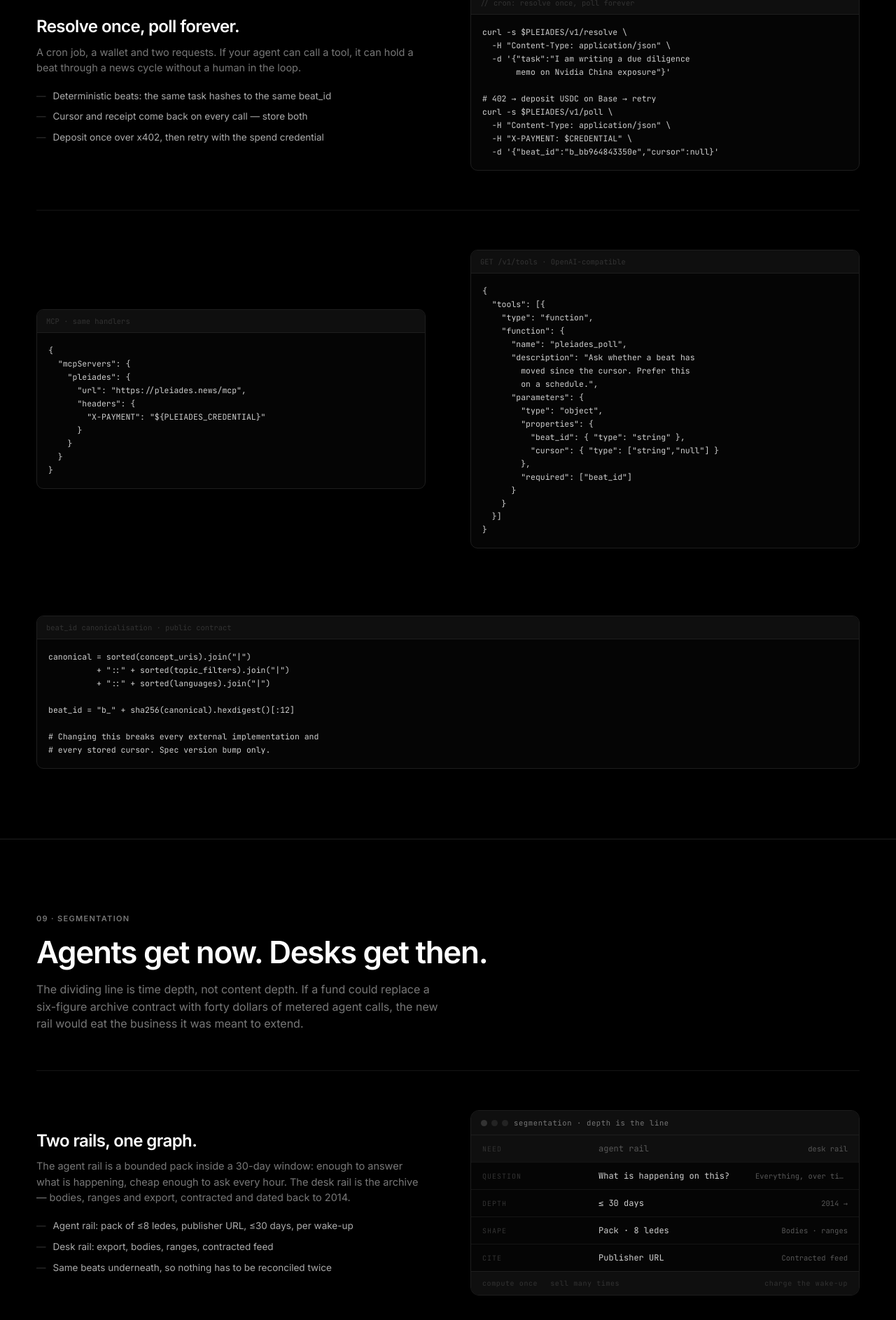
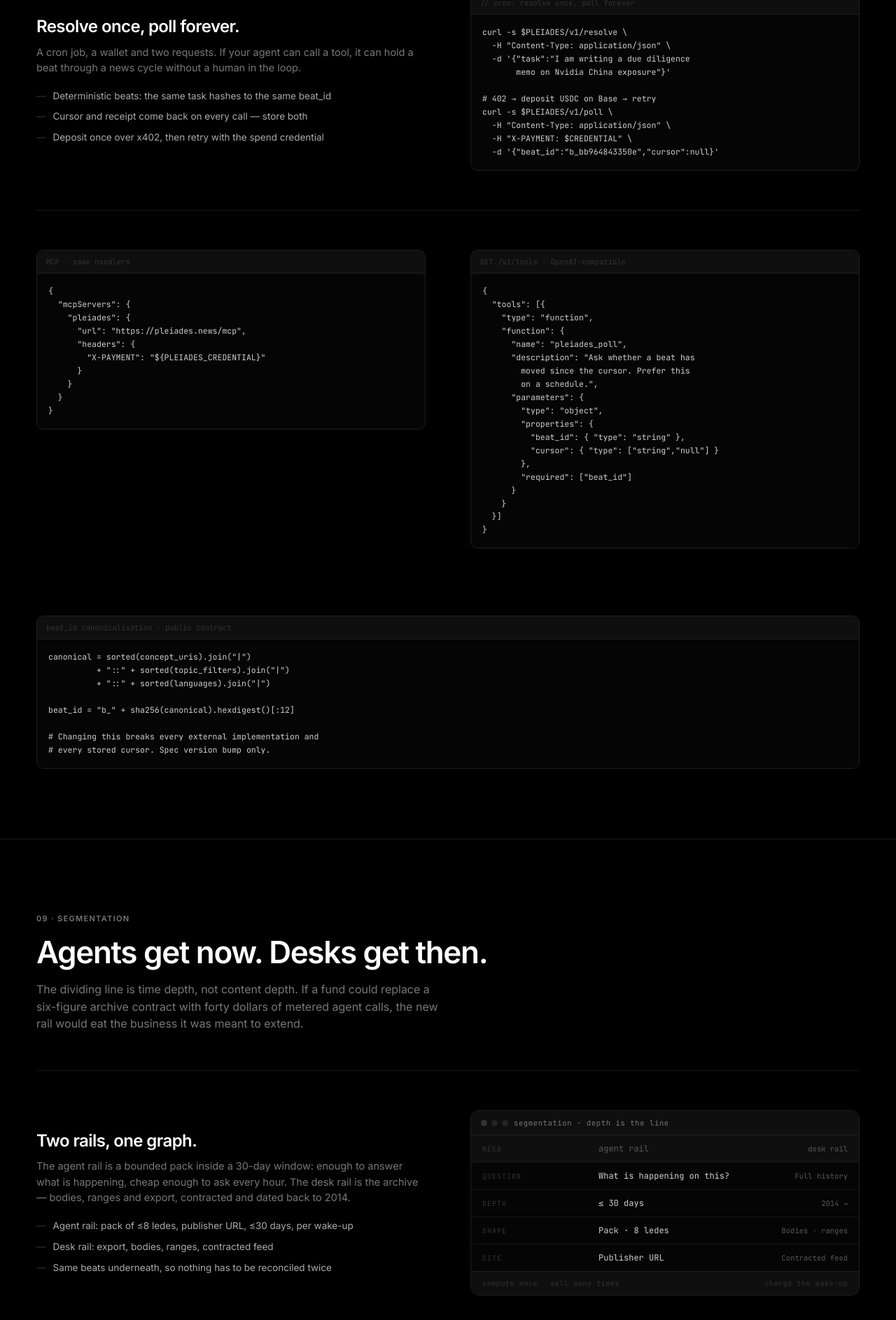
Before and after one commit to thepeternemec/NewsGraph, a Next.js app in the folder apps/web/: page / in a window 1280 px wide. Shown: the part 8972-10859 px from the top of the page at 70% size. Built offline with nearby package versions, Linux system fonts and the light colour scheme; no server answers.

Commit message:
polish(web): keep the segmentation desk-rail value inside its column; top-align the install code pair

```diff
--- a/apps/web/app/page.tsx
+++ b/apps/web/app/page.tsx
@@ -157,7 +157,7 @@
 ];
 
 const SEGMENT_ROWS: Array<[string, string, string]> = [
-  ["Question", "What is happening on this?", "Everything, over time"],
+  ["Question", "What is happening on this?", "Full history"],
   ["Depth", "≤ 30 days", "2014 →"],
   ["Shape", "Pack · 8 ledes", "Bodies · ranges"],
   ["Cite", "Publisher URL", "Contracted feed"],
@@ -887,7 +887,7 @@
               </div>
             </div>
 
-            <div className="showcase flip">
+            <div className="showcase flip" style={{ alignItems: "start" }}>
               <div className="code">
                 <div className="code-bar">GET /v1/tools · OpenAI-compatible</div>
                 <pre>{`{
```
